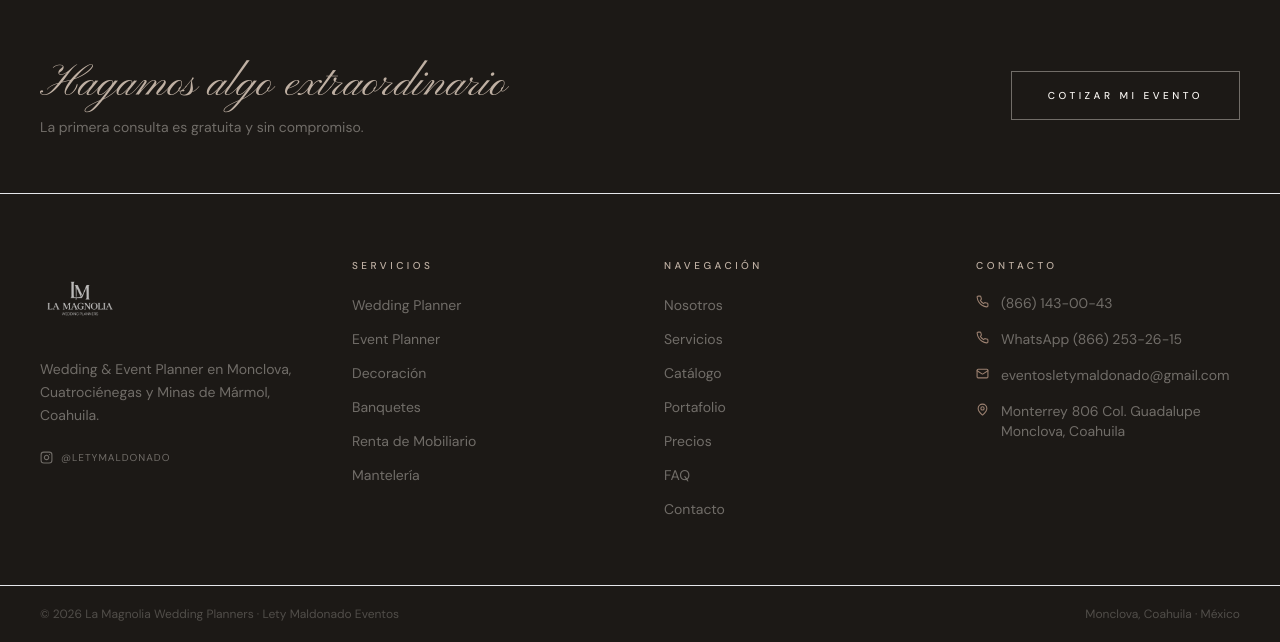
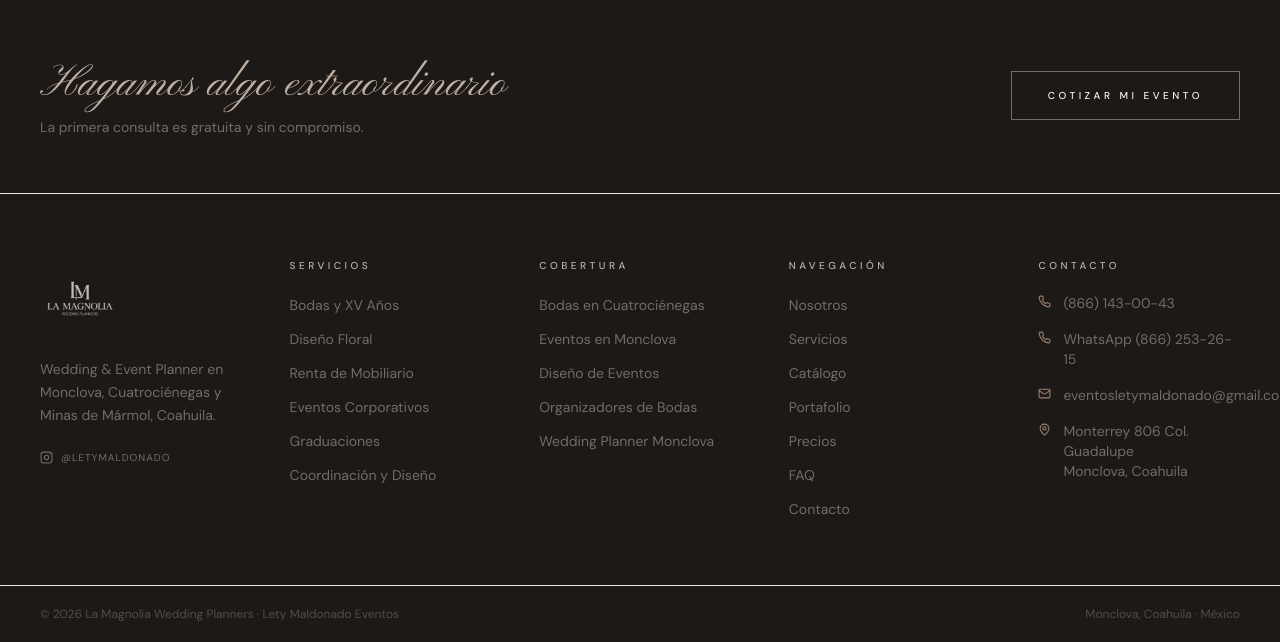
Before and after one commit to Jona935/web-lety, a Next.js app: page / in a window 1280 px wide. Shown: the part 7672-8314 px from the top of the page. Built offline with nearby package versions, Linux system fonts and the light colour scheme.

Commit message:
feat: add service links and location pages to footer

```diff
--- a/components/layout/Footer.tsx
+++ b/components/layout/Footer.tsx
@@ -13,9 +13,20 @@ const pages = [
 ];
 
 const services = [
-  "Wedding Planner", "Event Planner",
-  "Decoración", "Banquetes",
-  "Renta de Mobiliario", "Mantelería",
+  { label: "Bodas y XV Años", href: "/service-page/bodas-y-xv-anos" },
+  { label: "Diseño Floral", href: "/service-page/diseno-floral" },
+  { label: "Renta de Mobiliario", href: "/service-page/renta-de-mobiliario" },
+  { label: "Eventos Corporativos", href: "/service-page/eventos-corporativos" },
+  { label: "Graduaciones", href: "/service-page/graduaciones-y-todo-evento-social" },
+  { label: "Coordinación y Diseño", href: "/service-page/coordinacion-produccion-y-diseno" },
+];
+
+const seoPages = [
+  { label: "Bodas en Cuatrociénegas", href: "/bodas-cuatro-cienegas" },
+  { label: "Eventos en Monclova", href: "/eventos-monclova" },
+  { label: "Diseño de Eventos", href: "/diseno-eventos" },
+  { label: "Organizadores de Bodas", href: "/organizadores-bodas-monclova" },
+  { label: "Wedding Planner Monclova", href: "/wedding-planner-monclova" },
 ];
 
 export default function Footer() {
@@ -42,7 +53,7 @@ export default function Footer() {
 
       {/* Main footer */}
       <div className="container-wide py-16">
-        <div className="grid grid-cols-1 md:grid-cols-2 lg:grid-cols-4 gap-12">
+        <div className="grid grid-cols-1 md:grid-cols-2 lg:grid-cols-5 gap-12">
 
           {/* Brand */}
           <div>
@@ -73,9 +84,23 @@ export default function Footer() {
             <p className="label text-taupe-light mb-5">Servicios</p>
             <ul className="space-y-2.5">
               {services.map((s) => (
-                <li key={s}>
-                  <Link href="/servicios" className="text-sm text-cream/40 hover:text-cream transition-colors">
-                    {s}
+                <li key={s.href}>
+                  <Link href={s.href} className="text-sm text-cream/40 hover:text-cream transition-colors">
+                    {s.label}
+                  </Link>
+                </li>
+              ))}
+            </ul>
+          </div>
+
+          {/* SEO Pages */}
+          <div>
+            <p className="label text-taupe-light mb-5">Cobertura</p>
+            <ul className="space-y-2.5">
+              {seoPages.map((p) => (
+                <li key={p.href}>
+                  <Link href={p.href} className="text-sm text-cream/40 hover:text-cream transition-colors">
+                    {p.label}
                   </Link>
                 </li>
               ))}
```
